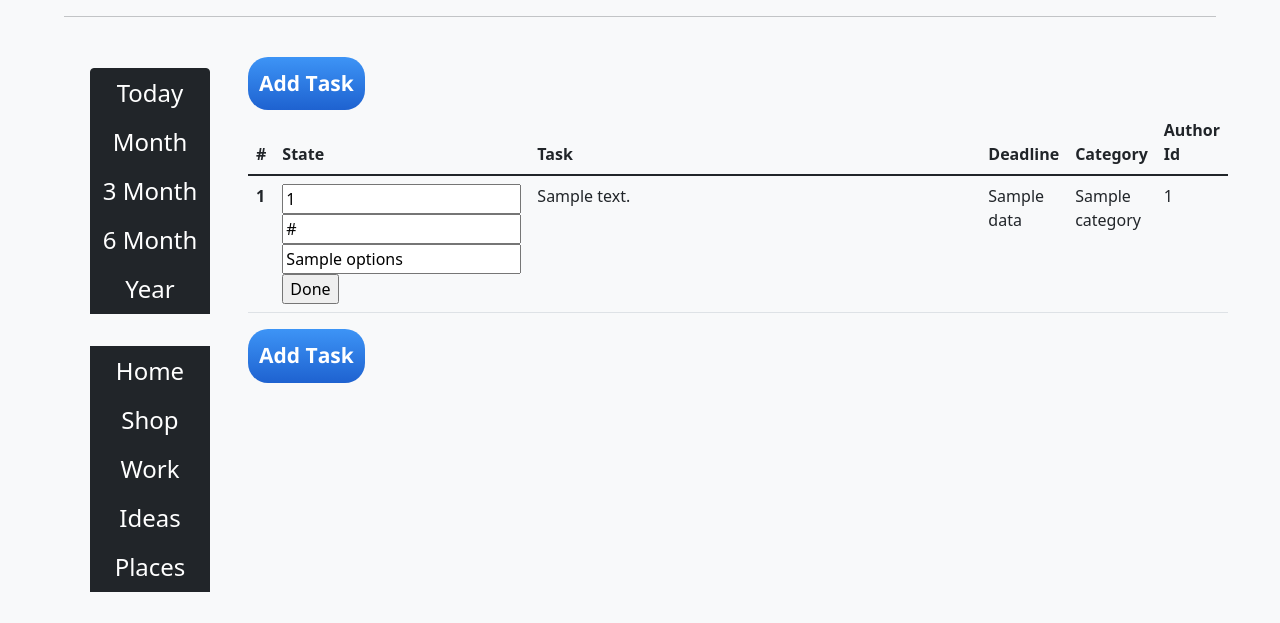
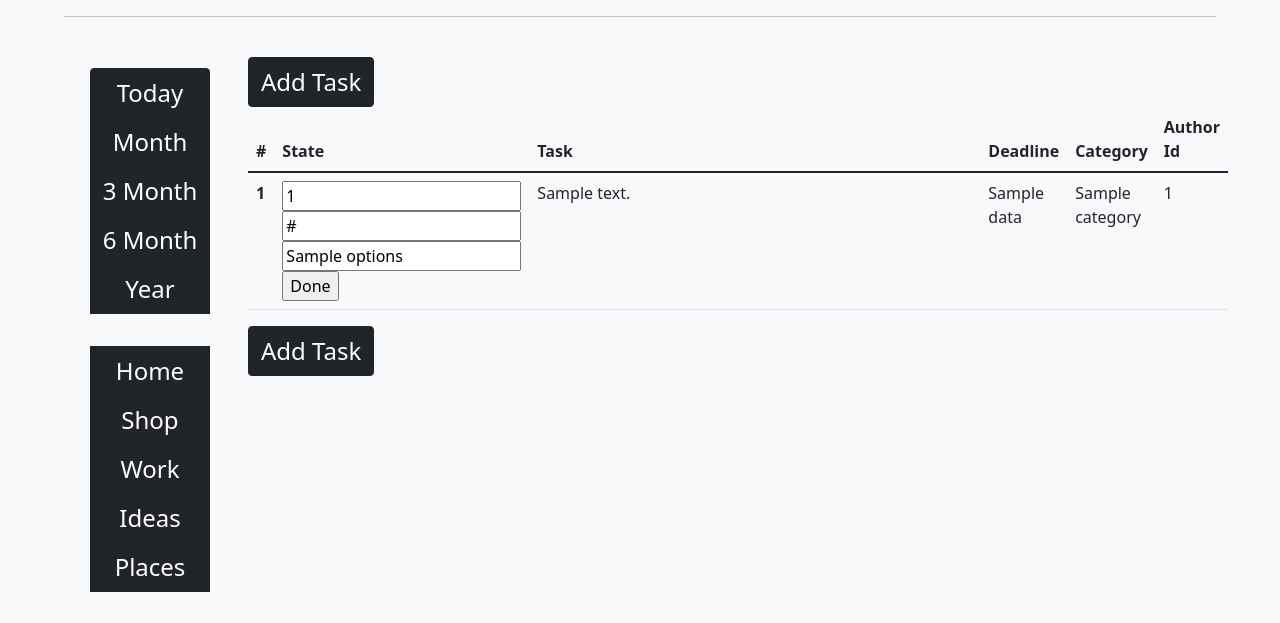
Before and after one commit to RokerDev/ToDoListWebApp, a Flask app: template templates/index.html in a window 1280 px wide. Shown: the part 90-713 px from the top of the page. Run offline with Flask 2, Linux system fonts and the light colour scheme; a user stored in the database is signed in; tables that the repository leaves empty hold one stand-in row (values such as "Sample post"); the template is opened without the code that fills it: most values are stand-ins (such as "Sample title", 1, 10 or a date in 2020); form fields are guessed from the names that the template uses; some libraries are stand-ins or nearby versions.

Commit message:
change add task button color to dark

```diff
--- a/templates/table.html
+++ b/templates/table.html
@@ -19,7 +19,7 @@
                 </div>
         </div>
         <div class="col-lg-10 table-padding">
-            <a href="{{url_for('add_new_task')}}" class="task_button">Add Task</a>
+            <a href="{{url_for('add_new_task')}}" class="btn btn-dark"">Add Task</a>
             <table class="table">
               <thead>
                 <tr>
@@ -67,7 +67,7 @@
 
               </tbody>
             </table>
-            <a href="{{url_for('add_new_task')}}" class="task_button">Add Task</a>
+            <a href="{{url_for('add_new_task')}}" class="btn btn-dark">Add Task</a>
         </div>
     </div>
 </div>
```
